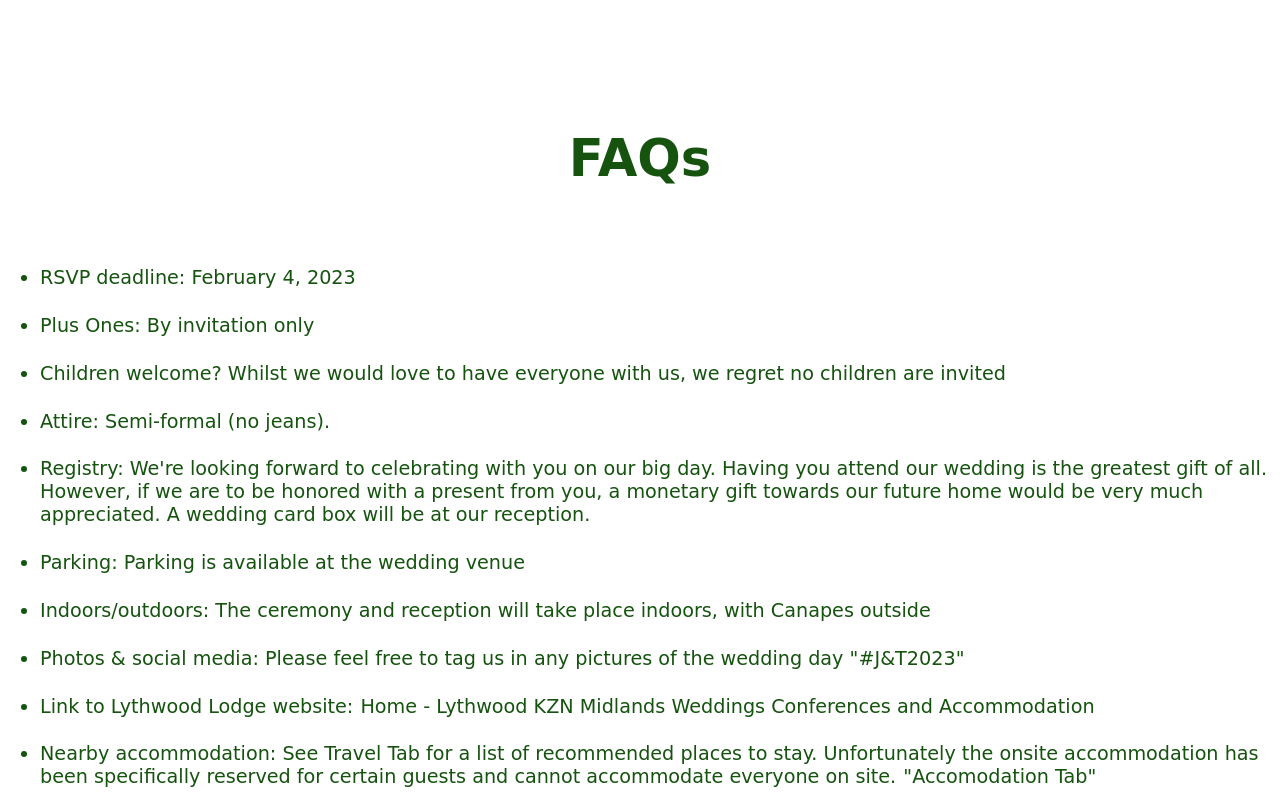
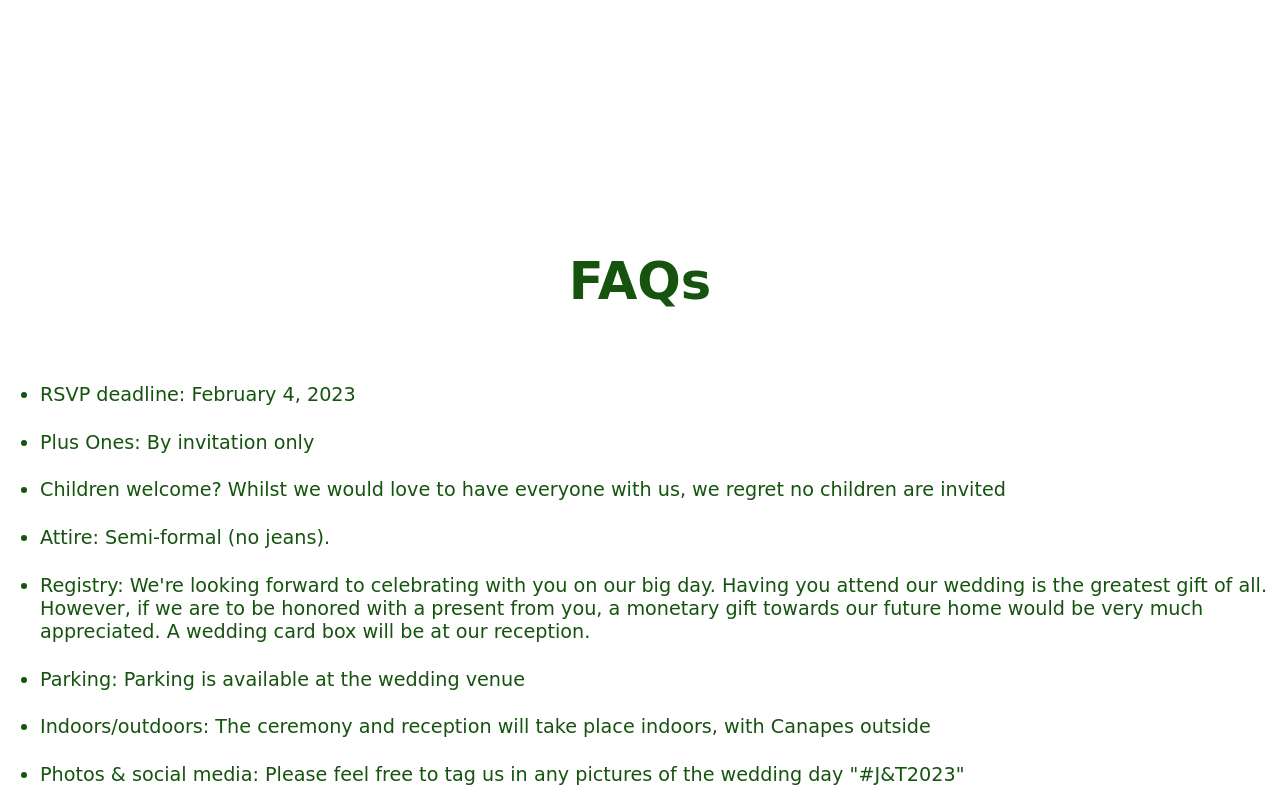
Before and after one commit to BrendonSmith8888/wedding-website-TraceyandJamie, a plain HTML site: page links/faqs.html in a window 1280 px wide. Shown: the part 320-1127 px from the top of the page. Drawn offline with Linux system fonts and the light colour scheme.

Commit message:
Updated FAQs CSS

```diff
--- a/css/styles.css
+++ b/css/styles.css
@@ -101,6 +101,19 @@ ul{
     justify-content: center;
 }
 
+#faqsHeading{
+    color: rgb(21, 83, 15);
+    flex-direction: column;
+    font-family: cursive;
+    font-size: 4vw;
+    margin-top: 400%;
+    width: 100%;
+}
+
+#faqsList{
+    margin-top: 1%;
+}
+
 #fromDurban{
     width: 70%;
 }
--- a/links/faqs.html
+++ b/links/faqs.html
@@ -8,7 +8,10 @@
     <link rel="stylesheet" href="../css/styles.css">
 </head>
 <body>
-    <h1>FAQs</h1>
+    <div>
+        <h1 id="faqsHeading">FAQs</h1>
+    </div>
+    <div id="faqsList">
     <ul>
         <li>RSVP deadline: February 4, 2023</li>
         <li>Plus Ones: By invitation only</li>
@@ -20,13 +23,21 @@
         <li>Parking: Parking is available at the wedding venue</li>
         <li>Indoors/outdoors: The ceremony and reception will take place indoors, with Canapes outside</li>
         <li>Photos & social media: Please feel free to tag us in any pictures of the wedding day "#J&T2023"</li>
-        <li>Link to Lythwood Lodge website: <a href="https://lythwood.com/" id="tiWeblink" target="_blank">Home - Lythwood
-                KZN Midlands Weddings Conferences and Accommodation</a></li>
+        <li>Link to Lythwood Lodge website:
+            <a href="https://lythwood.com/" id="tiWeblink" target="_blank">Home - Lythwood KZN Midlands Weddings Conferences and
+                Accommodation</a>
+        </li>
         <li>Nearby accommodation: See Travel Tab for a list of recommended places to stay. Unfortunately the onsite
-            accommodation has been specifically reserved for certain guests and cannot accommodate everyone on site. <a href="./travelinfo.html" id="tiWeblink">"Accomodation Tab"</a></li>
-        <li>How to get around:<ul><li>We will provide shuttle contact details in due course.</li></ul></li>
-
+            accommodation has been specifically reserved for certain guests and cannot accommodate everyone on site.
+            <a href="./travelinfo.html" id="tiWeblink">"Accomodation Tab"</a>
+        </li>
+        <li>How to get around:
+            <ul>
+                <li>We will provide shuttle contact details in due course.</li>
+            </ul>
+        </li>
     </ul>
+</div>
     <img src="../css/images/Photos/TJ1.jpg" alt="Trace and Jamie FAQs photo">
     <a href="../index.html" id="homePageLink">Home Page</a>
 </body>
```
